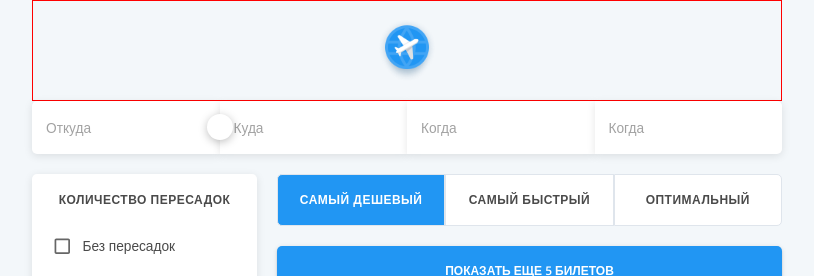
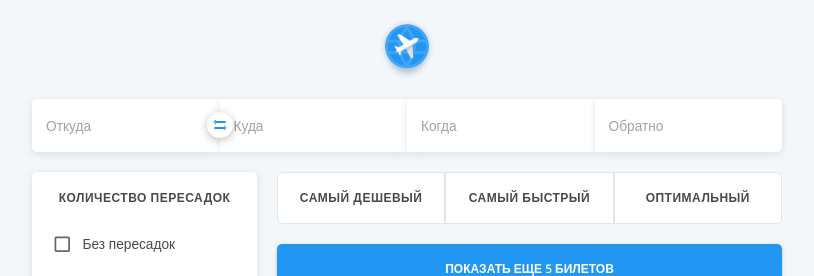
Before and after one commit to DevEvKa/aviasales_clone, a React (Create React App) app: page / in a window 1280 px wide. Shown: the top 276 px of the page, without its empty margins (233-1047 px from the left). Built offline with nearby package versions, Linux system fonts and the light colour scheme; no server answers.

Commit message:
feat: add a search for return tickets

```diff
--- a/src/components/CompanyChoice/CompanyChoice.js
+++ b/src/components/CompanyChoice/CompanyChoice.js
@@ -45,11 +45,12 @@ function Company() {
 
     return (
         <section className="options__company company">
+
             <h3 className="company__title">Компания</h3>
-            <RadioGroup aria-labelledby="demo-radio-buttons-group-label" defaultValue="Все" name="radio-buttons-group">
-                <StyledFormControlLabel value="All" control={<StyledRadio />} label="Все" onClick={getCompanyRadioHandleClick}></StyledFormControlLabel>
+            <RadioGroup defaultValue="Все" name="radio-buttons-group">
+                <StyledFormControlLabel value="All" control={<StyledRadio />} label="Все" onChange={getCompanyRadioHandleClick}></StyledFormControlLabel>
                 {companies?.map((company) => (
-                    <StyledFormControlLabel key={company.id} value={company.id} control={<StyledRadio />} label={company.name} onClick={getCompanyRadioHandleClick} />
+                    <StyledFormControlLabel key={company.id} value={company.id} control={<StyledRadio />} label={company.name} onChange={getCompanyRadioHandleClick} />
                 ))}
             </RadioGroup>
         </section>
--- a/src/components/Header/Header.scss
+++ b/src/components/Header/Header.scss
@@ -1,7 +1,6 @@
 .header {
   width: 100%;
   padding: 17px;
-  border: 1px solid red;
 
   &__logo {
     &-container {
--- a/src/components/PreferencesButtons/PreferencesButtons.js
+++ b/src/components/PreferencesButtons/PreferencesButtons.js
@@ -11,7 +11,6 @@ function PreferencesButtons() {
     const dispatch = useDispatch();
     let tickets = useSelector((state) => state.ticketsReducer.tickets);
     let filteredTickets = useSelector((state) => state.ticketsReducer.filteredTickets);
-
 
     function getCheapestTicketBtnHandleClick(e) {
         e.preventDefault();
@@ -34,10 +33,12 @@ function PreferencesButtons() {
         dispatch(actionOptimalTicketFilter({ sorted: sortedState, currentTab: 'optimal' }));
     }
 
+
+
     return (
         <div className="preferences">
             <button
-                className="preferences__criterion criterion criterion_cheapest criterion_checked"
+                className="preferences__criterion criterion criterion_cheapest"
                 onClick={getCheapestTicketBtnHandleClick}>
                 Самый дешевый
             </button>
--- a/src/components/PreferencesButtons/PreferencesButtons.scss
+++ b/src/components/PreferencesButtons/PreferencesButtons.scss
@@ -25,13 +25,20 @@
         border-radius: 0 5px 5px 0;
     }
 
+    &:hover {
+        background-color: $color-hover;
+        color: $color-textPrimary;
+    }
+
     &_checked {
         color: $color-white;
         background-color: $color-primary;
     }
 
-    &:hover {
-        background-color: $color-hover;
-        color: $color-textPrimary;
+    &:focus {
+        color: $color-white;
+        background-color: $color-primary;
     }
+
+
 }
--- a/src/components/SearchPanel/SearchPanel.js
+++ b/src/components/SearchPanel/SearchPanel.js
@@ -1,7 +1,7 @@
 import React, { useState } from 'react';
 import { useDispatch, useSelector } from 'react-redux';
 
-import { actionDirectionToFilter, actionDirectionFromFilter, actionDateToFilter, actionDateFromFilter } from '../../store/actions';
+import { actionDirectionToFilter, actionDirectionFromFilter, actionDateToFilter, actionDateFromFilter, actionDirectionChangeValues } from '../../store/actions';
 import { sortedMultipleFilters } from '../../helpers';
 
 
@@ -62,11 +62,9 @@ export default function SearchPanel() {
   const directionToValueHandleChange = (e) => {
     e.preventDefault();
     let filter = e.target.value;
-
     let newActiveFilterCases = { ...activeFilterCases, destinationTo: filter };
     let sortedState = sortedMultipleFilters(tickets, newActiveFilterCases);
     dispatch(actionDirectionToFilter({ sorted: sortedState, activeFilterCases: newActiveFilterCases, currentTab: 'filtered' }));
-
     setDirectionToValue(e.target.value);
   };
 
@@ -99,8 +97,25 @@ export default function SearchPanel() {
     let newActiveFilterCases = { ...activeFilterCases, dateFrom: filter };
     let sortedState = sortedMultipleFilters(tickets, newActiveFilterCases);
     dispatch(actionDateFromFilter({ sorted: sortedState, activeFilterCases: newActiveFilterCases, currentTab: 'filtered' }));
-    console.log(filter)
+    console.log(new Date(filter).toString().substring(0, 15))
     setDateFromValue(filter);
+  }
+
+  const changeInputValuesHandleClick = (e) => {
+    e.preventDefault();
+    let directionToInput = document.querySelector('.directionToInput');
+    let directionToValue = directionToInput.querySelector('input').value;
+    let directionFromInput = document.querySelector('.directionFromInput');
+    let directionFromValue = directionFromInput.querySelector('input').value;
+    let tempValue = directionToValue;
+    directionToValue = directionFromValue;
+    directionFromValue = tempValue;
+
+    let newActiveFilterCases = { ...activeFilterCases, destinationTo: directionToValue, destinationFrom: directionFromValue };
+    let sortedState = sortedMultipleFilters(tickets, newActiveFilterCases);
+    dispatch(actionDirectionChangeValues({ sorted: sortedState, activeFilterCases: newActiveFilterCases, currentTab: 'filtered' }));
+    setDirectionToValue(directionToValue);
+    setDirectionFromValue(directionFromValue);
   }
 
 
@@ -116,15 +131,23 @@ export default function SearchPanel() {
       autoComplete="off"
       className='searchPanel__directionValues'
     >
-      <button className='searchPanel__replaceDirectionValuesBtn'></button>
+      <button className='searchPanel__replaceDirectionValuesBtn' onClick={changeInputValuesHandleClick}>
+        <svg width="14" height="12" viewBox="0 0 14 12" fill="none" xmlns="http://www.w3.org/2000/svg">
+          <path d="M3 3.5H2.5V4V4.79289L0.707107 3L2.5 1.20711V2V2.5H3H12.5V3.5H3Z" stroke="#2196F3" />
+          <path d="M11 8.5H11.5V8V7.20711L13.2929 9L11.5 10.7929V10V9.5H11L1.5 9.5V8.5L11 8.5Z" stroke="#2196F3" />
+        </svg>
+      </button>
+
       <StyledTextField
         value={directionToValue}
+        className="directionToInput"
         onChange={directionToValueHandleChange}
         placeholder="Откуда"
         variant="outlined"
       />
       <StyledTextField
         value={directionFromValue}
+        className="directionFromInput"
         onChange={directionFromValueHandleChange}
         placeholder="Куда"
         variant="outlined"
@@ -155,7 +178,7 @@ export default function SearchPanel() {
               {...params}
               inputProps={{
                 ...inputProps,
-                placeholder: 'Когда',
+                placeholder: 'Обратно',
               }}
               variant="outlined"
             />
--- a/src/components/SearchPanel/SearchPanel.scss
+++ b/src/components/SearchPanel/SearchPanel.scss
@@ -36,16 +36,24 @@
     top: calc(50% - 13px);
     width: 26px;
     height: 26px;
-    background: #FFFFFF;
+    display: flex;
+    justify-content: center;
+    align-items: center;
+    background: $color-white;
     box-shadow: 0px 2px 8px rgba(0, 0, 0, 0.25);
     border-radius: 50%;
     z-index: 100;
-}
 
-.searchPanel__replaceDirectionValuesBtn::before {
-    content: '';
-    display: block;
-    position: absolute;
-    background-image: linear-gradient(bottom, rgb(10, 94, 125) 0%, rgb(14, 139, 184) 100%);
+    &:hover {
+        background: $color-hover;
+    }
+
+    &:active {
+        background: $color-primary;
+    }
+
+    &:active svg path {
+        stroke: $color-white;
+    }
 
 }
--- a/src/components/TicketListButton/TicketListButton.js
+++ b/src/components/TicketListButton/TicketListButton.js
@@ -26,10 +26,7 @@ function TicketListButton() {
                     bgcolor: theme.palette.hover.main,
                     color: theme.palette.primary.main,
                 },
-                '&:active': {
-                    bgcolor: theme.palette.hover.main,
-                    color: theme.palette.primary.main,
-                },
+
             }}
             onClick={uploadTicketsBtnHandleClick}
         >
--- a/src/components/TransfersChoice/TransfersChoice.js
+++ b/src/components/TransfersChoice/TransfersChoice.js
@@ -82,5 +82,5 @@ function Transfer() {
         </section>
     );
 }
-//checked={transfersArr.includes('0')} checked={transfersArr.includes('1')} checked={transfersArr.includes('2')} checked={transfersArr.includes('3')}
+
 export default Transfer;
--- a/src/components/TransfersChoice/TransfersChoice.scss
+++ b/src/components/TransfersChoice/TransfersChoice.scss
@@ -22,6 +22,7 @@
     }
 }
 
+/*
 .option {
     width: 100%;
     position: relative;
@@ -69,3 +70,4 @@
         line-height: 20px;
     }
 }
+*/
--- a/src/store/actions.js
+++ b/src/store/actions.js
@@ -10,6 +10,11 @@ export const actionUpdateTickets = (payload) => ({
 
 export const actionUloadTickets = (payload) => ({
     type: 'UPLOAD_TICKETS',
+    payload,
+})
+
+export const actionDirectionChangeValues = (payload) => ({
+    type: 'DIRECTIONCHANGEVALUES',
     payload,
 })
 
--- a/src/store/reducers/ticketsReducer.js
+++ b/src/store/reducers/ticketsReducer.js
@@ -28,6 +28,8 @@ export const ticketsReducer = (state = initialState, action) => {
             return { ...state, tickets: action.payload }
         case 'UPLOAD_TICKETS':
             return { ...state, ticketsCounter: state.ticketsCounter + 5 };
+        case 'DIRECTIONCHANGEVALUES':
+            return { ...state, filteredTickets: action.payload.sorted, activeFilterCases: action.payload.activeFilterCases, currentTab: action.payload.currentTab };
         case 'DIRECTIONTO_FILTER':
             return { ...state, filteredTickets: action.payload.sorted, activeFilterCases: action.payload.activeFilterCases, currentTab: action.payload.currentTab };
         case 'DIRECTIONFROM_FILTER':
```
Also changed, not shown: src/helpers.js (+41 -7 lines).
